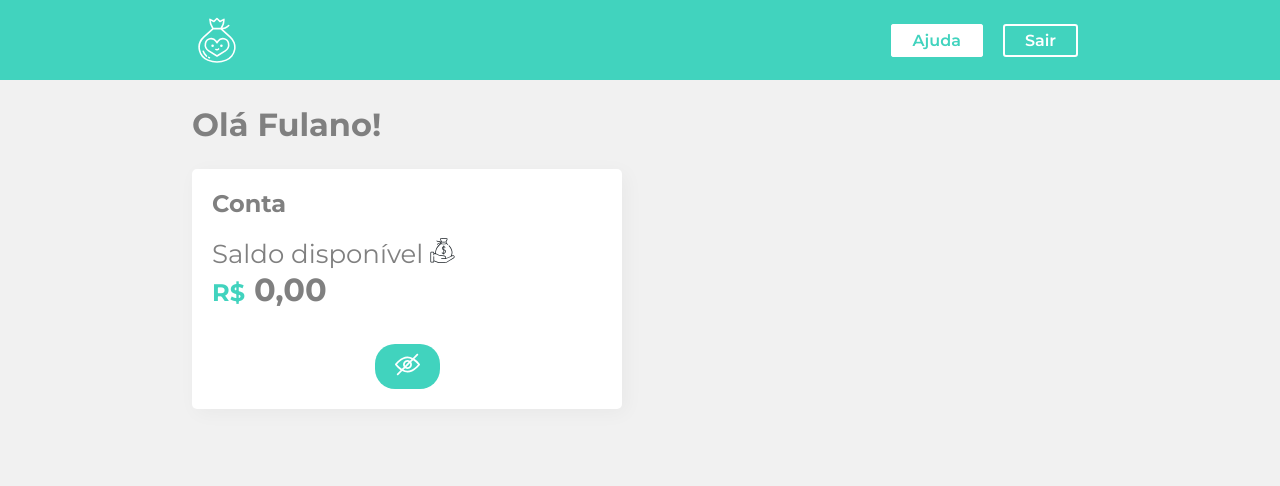
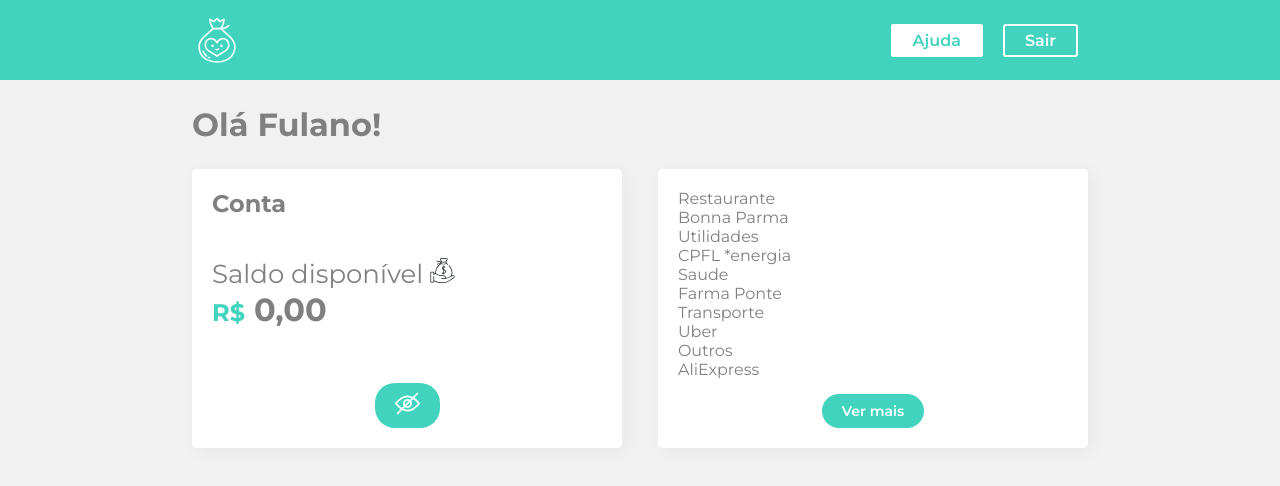
Before and after one commit to FabTrindade/account-statement, a React (Create React App) app: page / in a window 1280 px wide. Shown: the top 486 px of the page. Built offline with nearby package versions, Linux system fonts and the light colour scheme.

Commit message:
Adding statement screen.

```diff
--- a/src/Components/Container/index.jsx
+++ b/src/Components/Container/index.jsx
@@ -3,6 +3,7 @@
 
 import Titulo from "../Titulo";
 import Conta from "../Conta";
+import Extrato from "../Extrato/Indes";
 
 const Container = styled.div`
   background-color: #f1f1f1;
@@ -27,6 +28,7 @@
       <Titulo>Olá Fulano!</Titulo>
       <Conteudo>
         <Conta />
+        <Extrato />
       </Conteudo>
     </Container>
   );
--- /dev/null
+++ b/src/Components/Extrato/Indes.jsx
@@ -0,0 +1,23 @@
+import React from 'react';
+import { Botao, Box } from '../UI';
+import {extratoLista } from '../../info'
+const Extrato = ()=>{
+    return (
+        <Box>
+        {
+            extratoLista.updates.map(({id, type, from, value, date})=> {
+                return (
+                    <div key={id}>
+                        <div>{type}</div>
+                        <div>{from}</div>
+                    </div>
+
+                )
+            })
+        }
+        <Botao>Ver mais</Botao>
+        </Box>
+    )
+}
+
+export default Extrato
```
